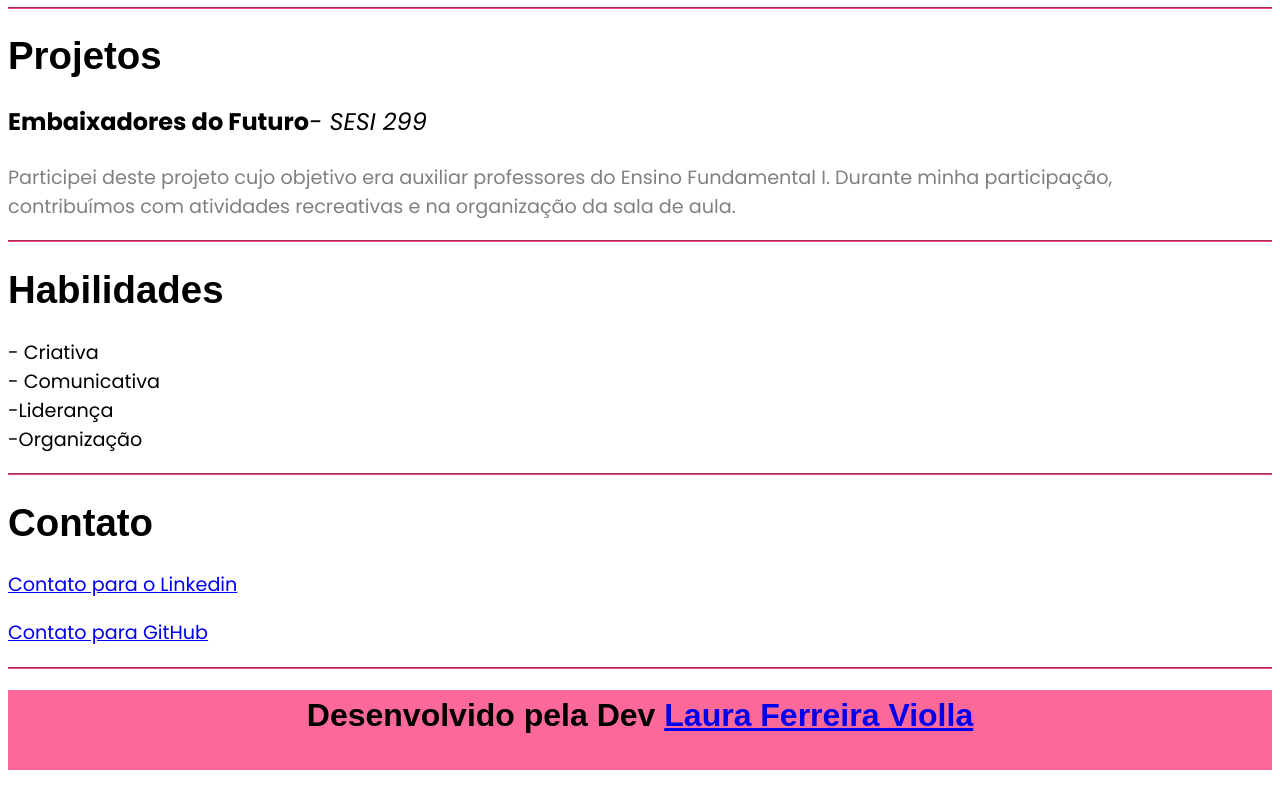
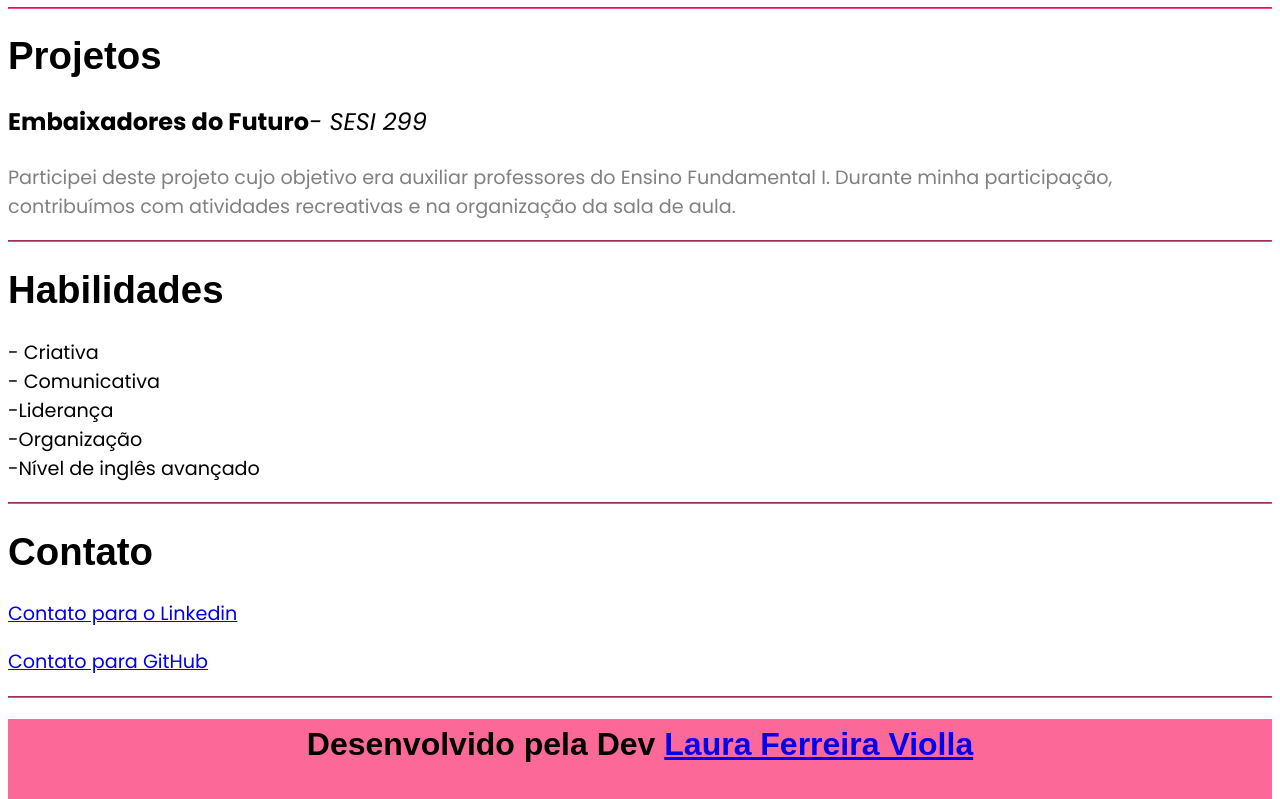
Before and after one commit to imlaurinhaaa/AtividadeCurriculo, a plain HTML site: page index.html in a window 1280 px wide. Shown: the part 906-1705 px from the top of the page. Before the commit the page ends 1676 px from the top, so only its background shows below. Drawn offline with Linux system fonts and the light colour scheme; a web font is replaced by a local one.

Commit message:
feat: in class

```diff
--- a/index.html
+++ b/index.html
@@ -128,7 +128,7 @@
         </div>
         <div class="abilities">
             <h1>Habilidades</h1>
-            <p>- Criativa <br/>- Comunicativa <br/>-Liderança <br/>-Organização </p>
+            <p>- Criativa <br/>- Comunicativa <br/>-Liderança <br/>-Organização <br/>-Nível de inglês avançado </p>
             <hr>
         </div>
         <div class="links">
```
